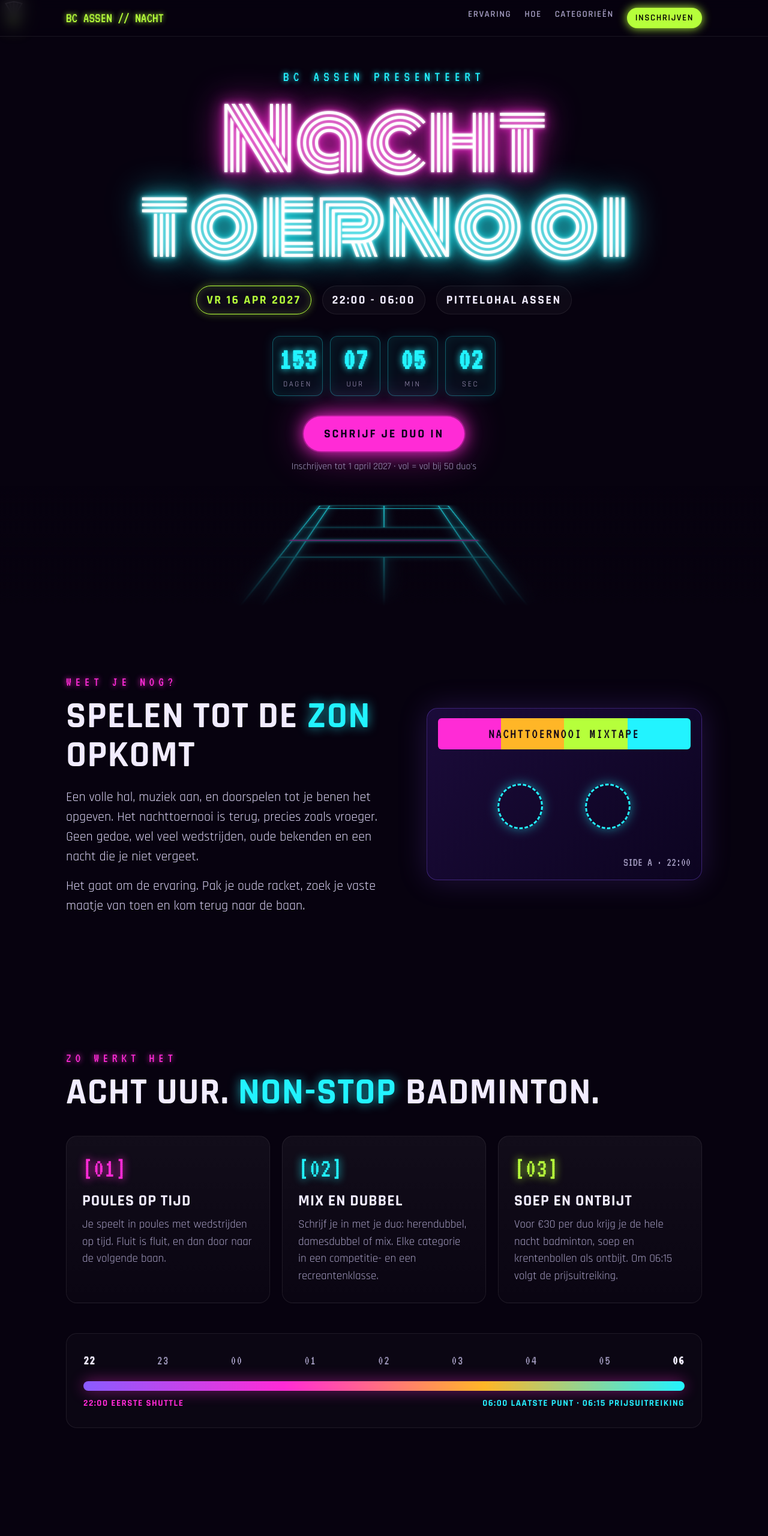
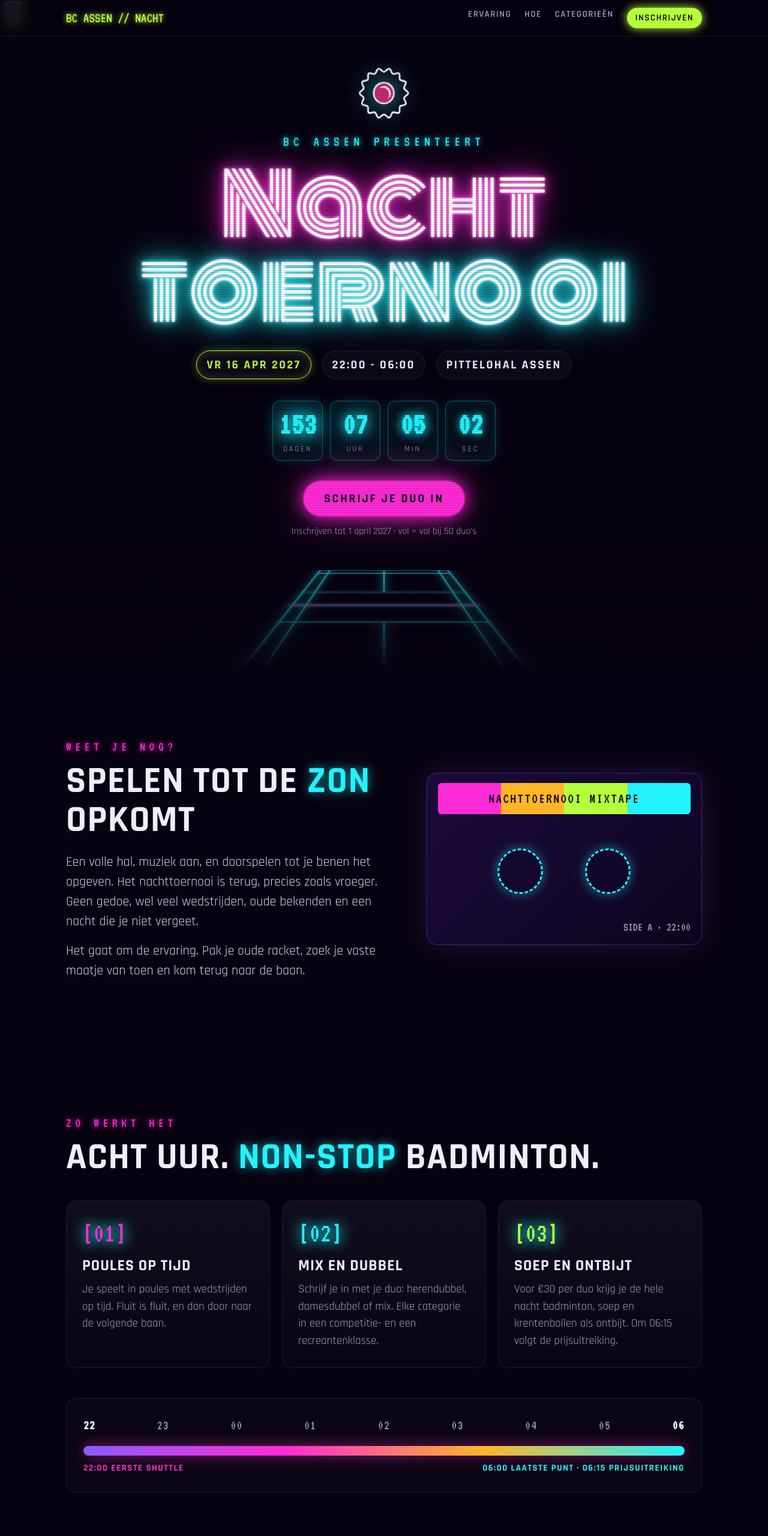
Before and after one commit to wtenzijt/nachttoernooi, a plain HTML site: page index.html in a window 1280 px wide. Shown: the top 2560 px of the page at 60% size. Drawn offline with Linux system fonts and the light colour scheme.

Commit message:
Add BC Assen logo from the club site and animate the neon hero, buttons and cards
Co-Authored-By: Claude Haiku 5.5 <noreply@anthropic.com>

```diff
--- a/index.html
+++ b/index.html
@@ -163,7 +163,23 @@ footer .big{font-family:Monoton,cursive;font-size:clamp(28px,6vw,54px);color:#ff
 .reveal{opacity:0;transform:translateY(24px);transition:opacity .7s,transform .7s}
 .reveal.in{opacity:1;transform:none}
 
+/* animaties: neon-puls, zwevend logo, scanlines en stagger */
+@keyframes neonPulse{0%,100%{box-shadow:0 0 0 2px #ff2bd655,0 0 28px var(--pink),0 0 70px #ff2bd677}50%{box-shadow:0 0 0 4px #ff2bd677,0 0 46px var(--pink),0 0 110px #ff2bd6aa}}
+.btn{animation:neonPulse 2.6s ease-in-out infinite}
+@keyframes float{0%,100%{transform:translateY(0)}50%{transform:translateY(-8px)}}
+.clublogo{animation:float 5s ease-in-out infinite}
+.hero::before{content:"";position:absolute;inset:0;pointer-events:none;z-index:1;background:repeating-linear-gradient(0deg,#0000 0 3px,#00000026 3px 4px)}
+@keyframes glowNum{0%,100%{text-shadow:0 0 12px var(--cyan)}50%{text-shadow:0 0 22px var(--cyan),0 0 40px var(--cyan)}}
+.cd b{animation:glowNum 2s ease-in-out infinite}
+.cd:nth-child(2) b{animation-delay:.25s}.cd:nth-child(3) b{animation-delay:.5s}.cd:nth-child(4) b{animation-delay:.75s}
+@keyframes borderFlow{0%{border-color:var(--c)}50%{border-color:#ffffff33}100%{border-color:var(--c)}}
+.cat{animation:borderFlow 4s ease-in-out infinite}
+.cat:nth-child(2){animation-delay:.6s}.cat:nth-child(3){animation-delay:1.2s}.cat:nth-child(4){animation-delay:1.8s}.cat:nth-child(5){animation-delay:2.4s}.cat:nth-child(6){animation-delay:3s}
+.cards .card:nth-child(2).reveal{transition-delay:.12s}.cards .card:nth-child(3).reveal{transition-delay:.24s}
+.card .ic{animation:glowNum 3s ease-in-out infinite}
+
 @media (prefers-reduced-motion:reduce){
+  .btn,.clublogo,.cd b,.cat,.card .ic{animation:none!important}
   *,*::before,*::after{animation:none!important;transition:none!important}
   .shuttle{display:none}.reveal{opacity:1;transform:none}html{scroll-behavior:auto}
 }
```
Also changed, not shown: logo.png (added).
